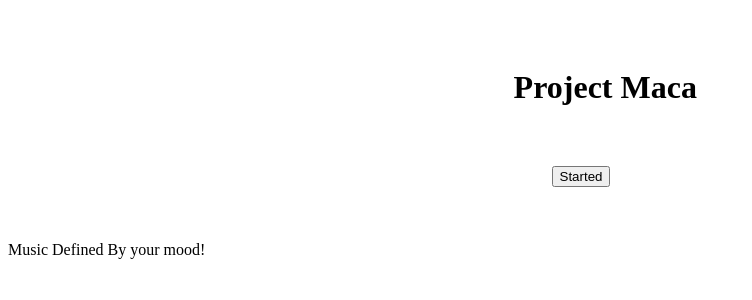
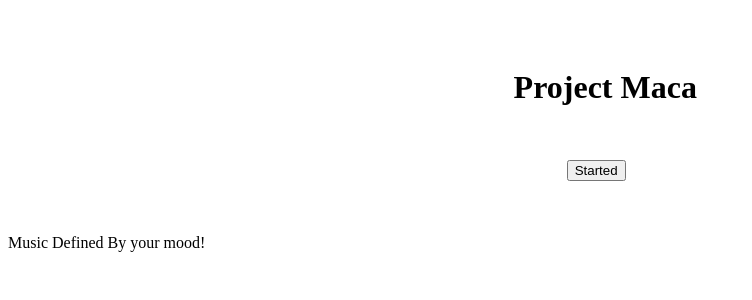
Before and after one commit to rohitmadrileno15/Project-Maca, a Flask app: page / in a window 1280 px wide. Shown: the top 300 px of the page, without its empty margins (0-752 px from the left). Run offline with Flask 2, Linux system fonts and the light colour scheme; some libraries are stand-ins or nearby versions.

Commit message:
Update home.html

```diff
--- a/templates/home.html
+++ b/templates/home.html
@@ -5,13 +5,12 @@
       <style media="screen">
         .main{
           margin: 0 auto;
-
           padding-left:  40%;
           padding-top: 40px;
         }
 
         .main button{
-            margin: 5%;
+            margin: 7%;
         }
       </style>
 
@@ -24,7 +23,7 @@
 
 
 
-    <button type="button" onclick="setTimeout(speakText() , 100)" name="button">Started</button>
+    <button id="btn" type="button" style="display: block;" onclick="setTimeout(speakText() , 100)" name="button">Started</button>
   <a id="a-tag"style="display:none;"href="/first_view"> Let's hear some songs</a>
 
 </div>
@@ -35,12 +34,14 @@
         <script>
           function a_tag_visib() {
               document.getElementById("a-tag").style.display = "block";
+
+              document.getElementById("btn").style.display = "none";
           }
             function speakText(){
                 console.log("Logging");
-                var text = "Introducing you to a new kind of Music Player ... Project Maca. " ;
+                var text = "Introducing you to a new kind of technology  ... Project Maca. " ;
                 responsiveVoice.speak(text);
-                  setTimeout(a_tag_visib , 4000 );
+                  setTimeout(a_tag_visib , 3000 );
                 }
 
 
```
